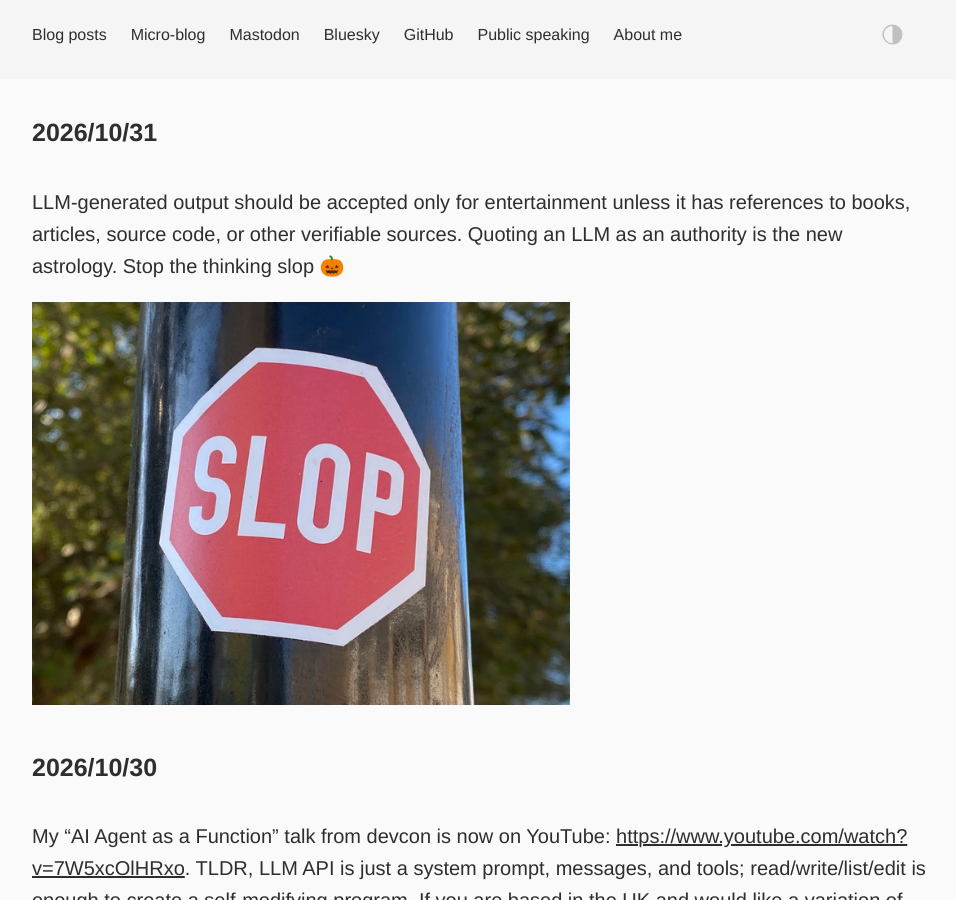
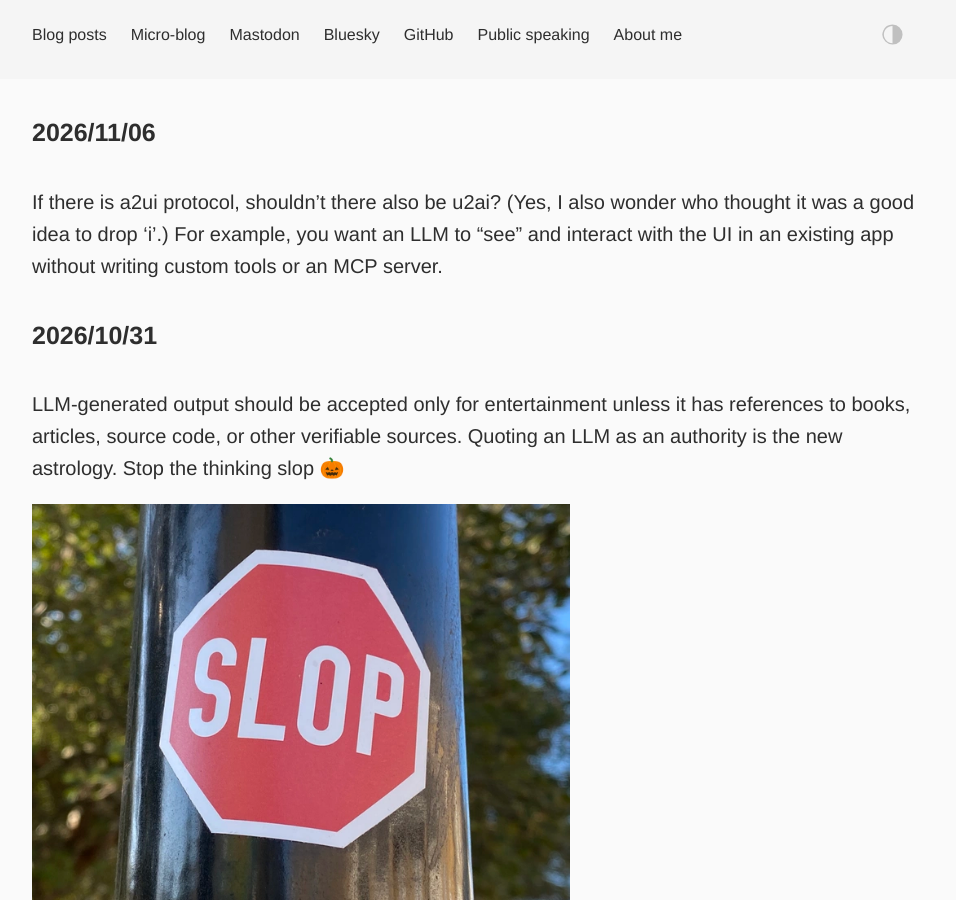
Before and after one commit to dkandalov/dkandalov.github.io, a Jekyll site: the page built from micro-blog.md, in a window 1280 px wide and 900 px high. Shown: the whole window, without its empty margins (160-1116 px from the left). Built offline with Jekyll 4.4.1, drawn with Linux system fonts in a browser that asks for light colours.

Commit message:
updated micro-blog

```diff
--- a/micro-blog.md
+++ b/micro-blog.md
@@ -2,6 +2,9 @@
 layout: post
 permalink: /micro-blog/
 ---
+
+#### 2026/11/06
+If there is a2ui protocol, shouldn't there also be u2ai? (Yes, I also wonder who thought it was a good idea to drop 'i'.) For example, you want an LLM to "see" and interact with the UI in an existing app without writing custom tools or an MCP server.
 
 #### 2026/10/31
 LLM-generated output should be accepted only for entertainment unless it has references to books, articles, source code, or other verifiable sources. Quoting an LLM as an authority is the new astrology. Stop the thinking slop 🎃
```
